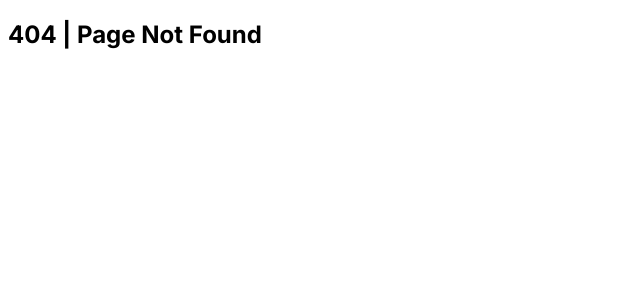
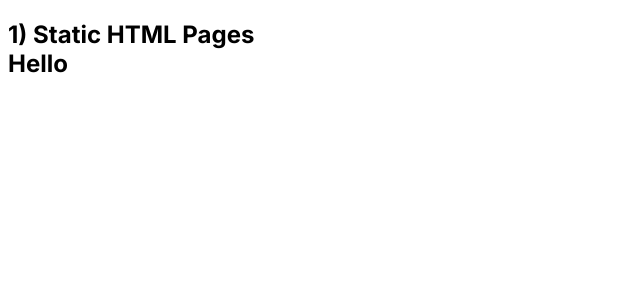
Before and after one commit to madhumitasugandhi/nextjs, a Next.js app: page /static-one in a window 1280 px wide. Before the commit this address had no page. Shown: the top 300 px of the page, without its empty margins (0-640 px from the left). Built offline with nearby package versions, Linux system fonts and the light colour scheme.

Commit message:
Exporting Static HTML Pages with Build

```diff
--- /dev/null
+++ b/src/app/static-one/page.js
@@ -0,0 +1,15 @@
+import React from 'react'
+import Hello from '@/components/Hello'
+
+const StaticOne = () => {
+  return (
+    <>
+        <h2>
+           1) Static HTML Pages
+           <Hello/>
+        </h2>
+    </>
+  )
+}
+
+export default StaticOne
--- /dev/null
+++ b/src/components/Hello.jsx
@@ -0,0 +1,9 @@
+import React from 'react'
+
+const Hello = () => {
+  return (
+    <div>Hello</div>
+  )
+}
+
+export default Hello
```
Also changed, not shown: src/app/blog/[...posts]/page.js (+9 -1 lines), src/app/static-two/page.js (added, +13 -0 lines).
